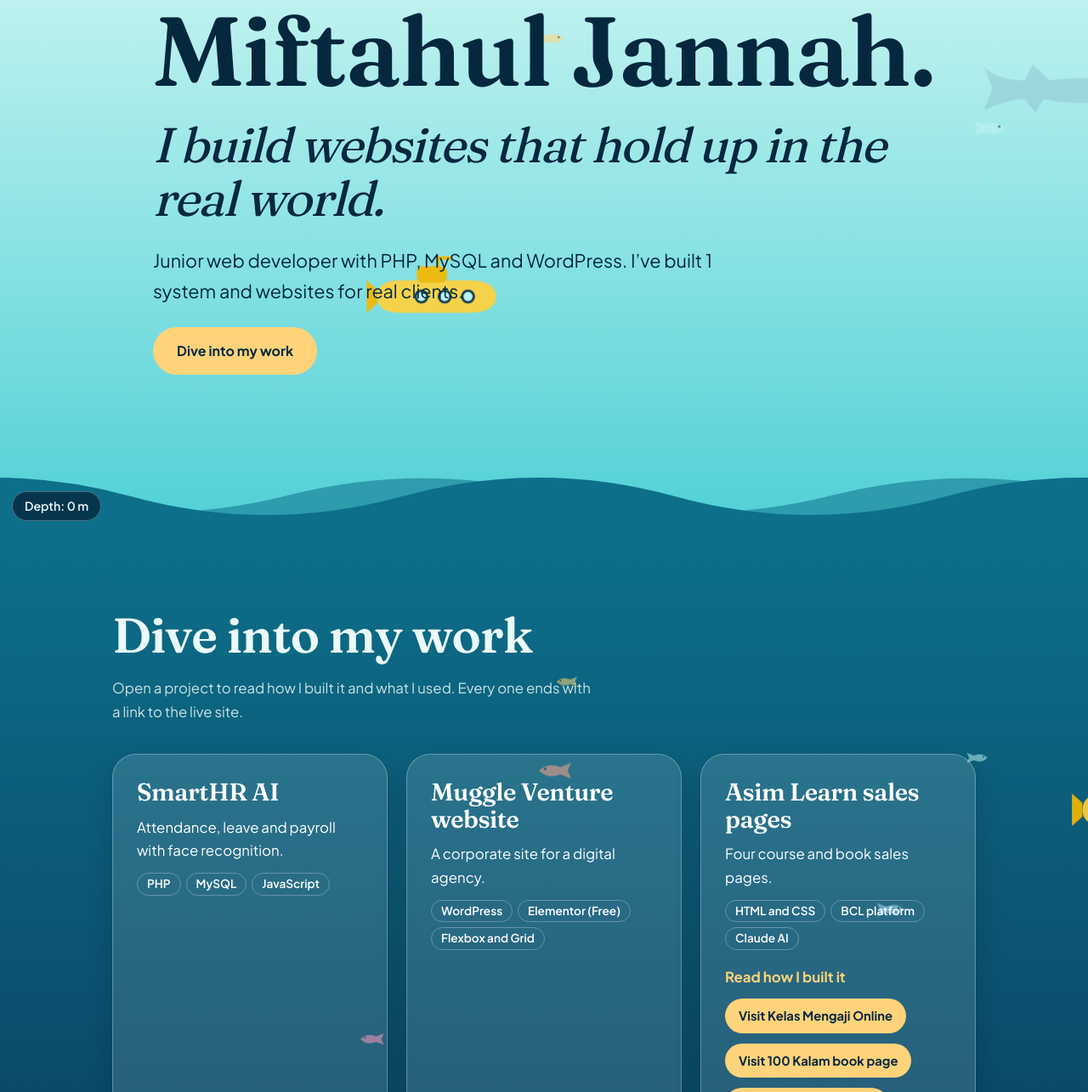
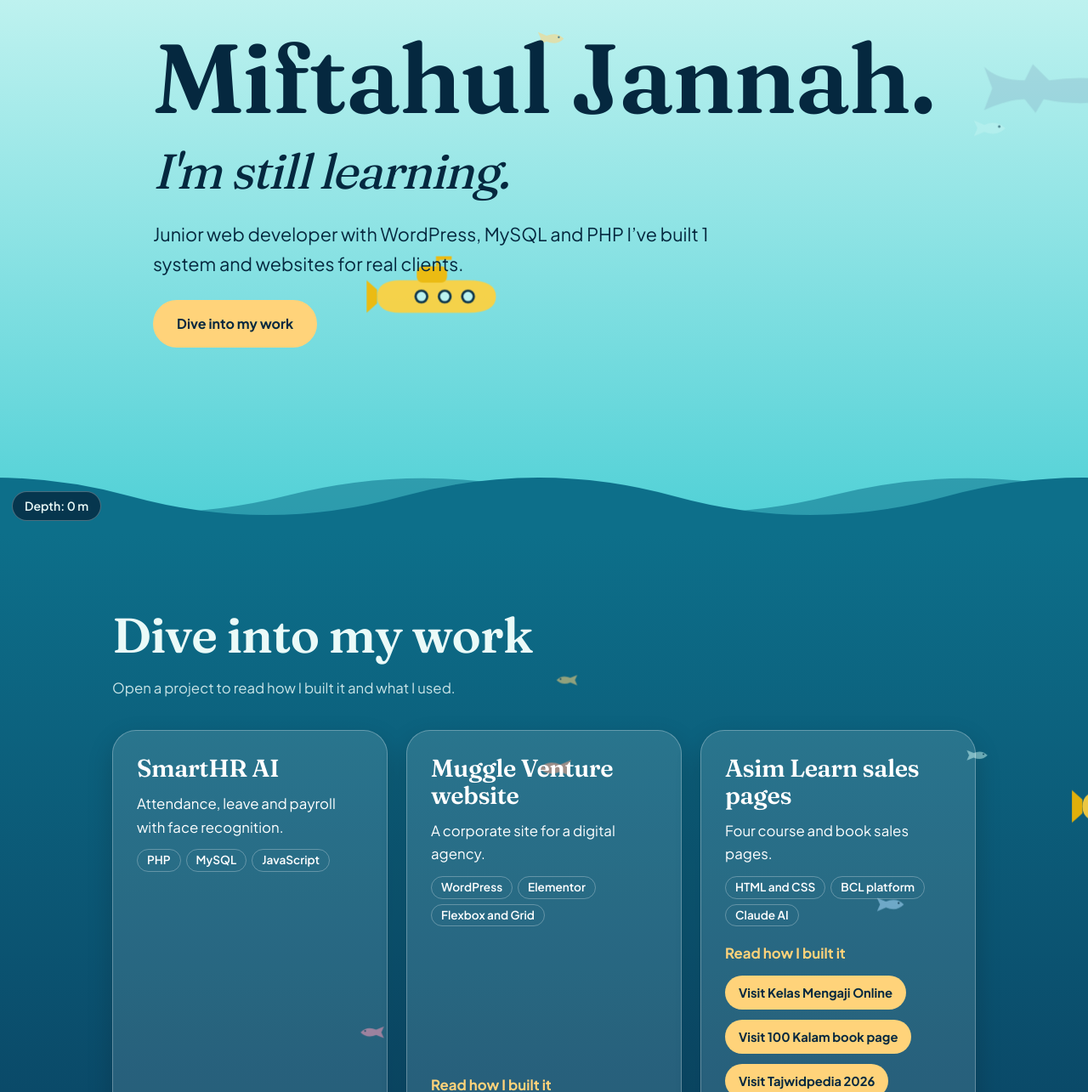
Before and after one commit to m1ftahul/portfolioMJ, a plain HTML site: page index.html in a window 1280 px wide. Shown: the part 173-1458 px from the top of the page at 85% size. Drawn offline with Linux system fonts and the light colour scheme.

Commit message:
Update index.html

```diff
--- a/index.html
+++ b/index.html
@@ -142,8 +142,8 @@ ol.tm li b{display:block;font-size:1.05rem}
 
 <div id="home">
 <div class="hero" id="top"><div class="sea" data-n="4" data-s="1" data-lo="14" data-hi="62" data-u="1"></div><div class="wrap">
-<h1>Miftahul Jannah.<span>I build websites that hold up in the real world.</span></h1>
-<p>Junior web developer with PHP, MySQL and WordPress. I’ve built 1 system and websites for real clients.</p>
+<h1>Miftahul Jannah.<span>I'm still learning.</span></h1>
+<p>Junior web developer with WordPress, MySQL and PHP I’ve built 1 system and websites for real clients.</p>
 <div class="btns"><a class="btn" href="#work">Dive into my work</a></div>
 </div>
 <svg class="waves b" viewBox="0 0 2400 100" preserveAspectRatio="none" aria-hidden="true"><path fill="#0d6f8a" d="M0 50 Q150 5 300 50 T600 50 T900 50 T1200 50 T1500 50 T1800 50 T2100 50 T2400 50 V100 H0Z"/></svg>
@@ -153,7 +153,7 @@ ol.tm li b{display:block;font-size:1.05rem}
 <div id="deep"><div class="sea" data-n="10" data-s="3" data-lo="6" data-hi="94" data-u="1" data-ulo="8" data-uhi="24"></div>
 <section class="work" id="work"><div class="wrap">
 <h2>Dive into my work</h2>
-<p class="sub">Open a project to read how I built it and what I used. Every one ends with a link to the live site.</p>
+<p class="sub">Open a project to read how I built it and what I used.</p>
 <div class="grid" id="grid"></div>
 </div></section>
 
@@ -203,7 +203,7 @@ const P=[
  feats:["Home, About Us and Services Overview pages","Four service pages: Web Development, AI Chatbot for WhatsApp, AI Chatbot for Website, and Maintenance and Support","A navbar, call-to-action banner and footer shared across pages","A portfolio page"],
  why:"The agency needed a company site that explains its services clearly, and a manager had to approve it as it grew. The portfolio page also needed filter tabs, which Elementor Free does not include. I compared three options: Elementor Pro, the JetSmartFilters plugin, or custom JavaScript.",
  steps:[["Started with a wireframe","I made a grayscale wireframe of the whole site, showing structure only, with no colors, logo or fonts. My manager approved the layout before any branding decisions."],["Built the core pages","I built Home, About Us and Services Overview using the Elementor Canvas layout, with Flexbox for single-row sections and Grid for equal-width cards."],["Built the service pages","I built one service page carefully, then duplicated it for the other three instead of starting over, which kept the pages consistent and fast to produce."],["Reused shared sections","I copied the navbar, call-to-action banner and footer between pages so every page shares the same sections."],["Worked in approval loops","After each step I sent screenshots to my manager for approval, so changes came early instead of at the end."],["Planned the portfolio and launch","I worked on the portfolio page and its filter tabs, and prepared the site to go live."]],
- tools:[["WordPress","The content system behind the site"],["Elementor (Free)","Visual page building with the Hello Elementor theme"],["Flexbox and Grid","Flexbox for single rows, Grid for equal cards"],["Elementor Canvas","A clean layout without theme headers"],["Navigator panel","Placing widgets precisely"],["Icon Box widget","Cards with an icon, title and description"]],
+ tools:[["WordPress","The content system behind the site"],["Elementor","Visual page building with the Hello Elementor theme"],["Flexbox and Grid","Flexbox for single rows, Grid for equal cards"],["Elementor Canvas","A clean layout without theme headers"],["Navigator panel","Placing widgets precisely"],["Icon Box widget","Cards with an icon, title and description"]],
  learn:"I learned to work wireframe first with regular approvals, and how much time reusable sections and duplicated pages save on a site this size.",links:[]},
 
  {id:"asim",t:"Asim Learn sales pages",s:"Client work, 2026",c:["#b8c8ff","#e0d4ff"],q:"Four course and book sales pages.",
```
